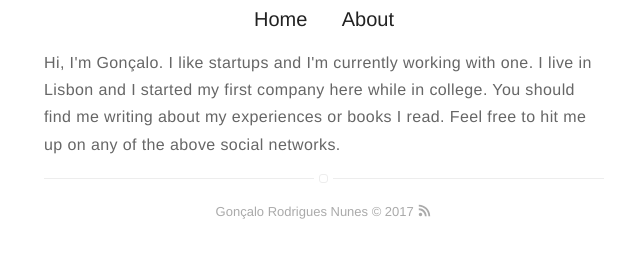
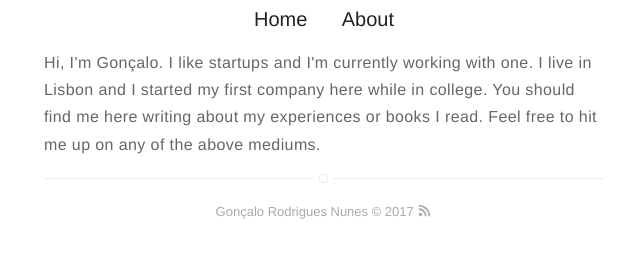
Before and after one commit to Gorbyy/gorbyy.github.io, a Jekyll site: the page built from about.md, in a window 1280 px wide. Shown: the part 342-600 px from the top of the page, without its empty margins (316-956 px from the left). Built offline with Jekyll 4.4.1, drawn with Linux system fonts in a browser that asks for light colours.

Commit message:
Add about me

```diff
--- a/about.md
+++ b/about.md
@@ -3,4 +3,4 @@ layout: page
 title: About
 ---
 
-<p>Hi, I'm Gonçalo. I like startups and I'm currently working with one. I live in Lisbon and I started my first company here while in college. You should find me writing about my experiences or books I read. Feel free to hit me up on any of the above social networks.</p>
+<p>Hi, I'm Gonçalo. I like startups and I'm currently working with one. I live in Lisbon and I started my first company here while in college. You should find me here writing about my experiences or books I read. Feel free to hit me up on any of the above mediums.</p>
```
